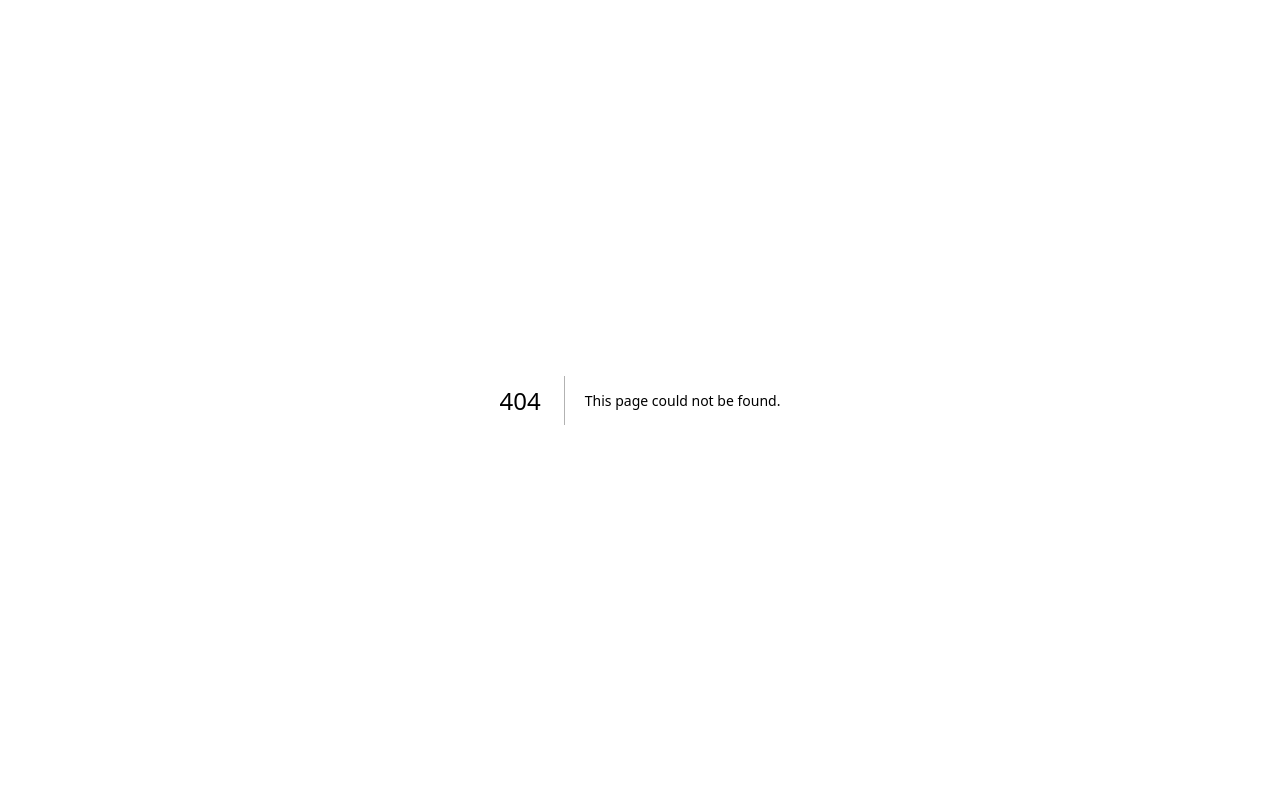
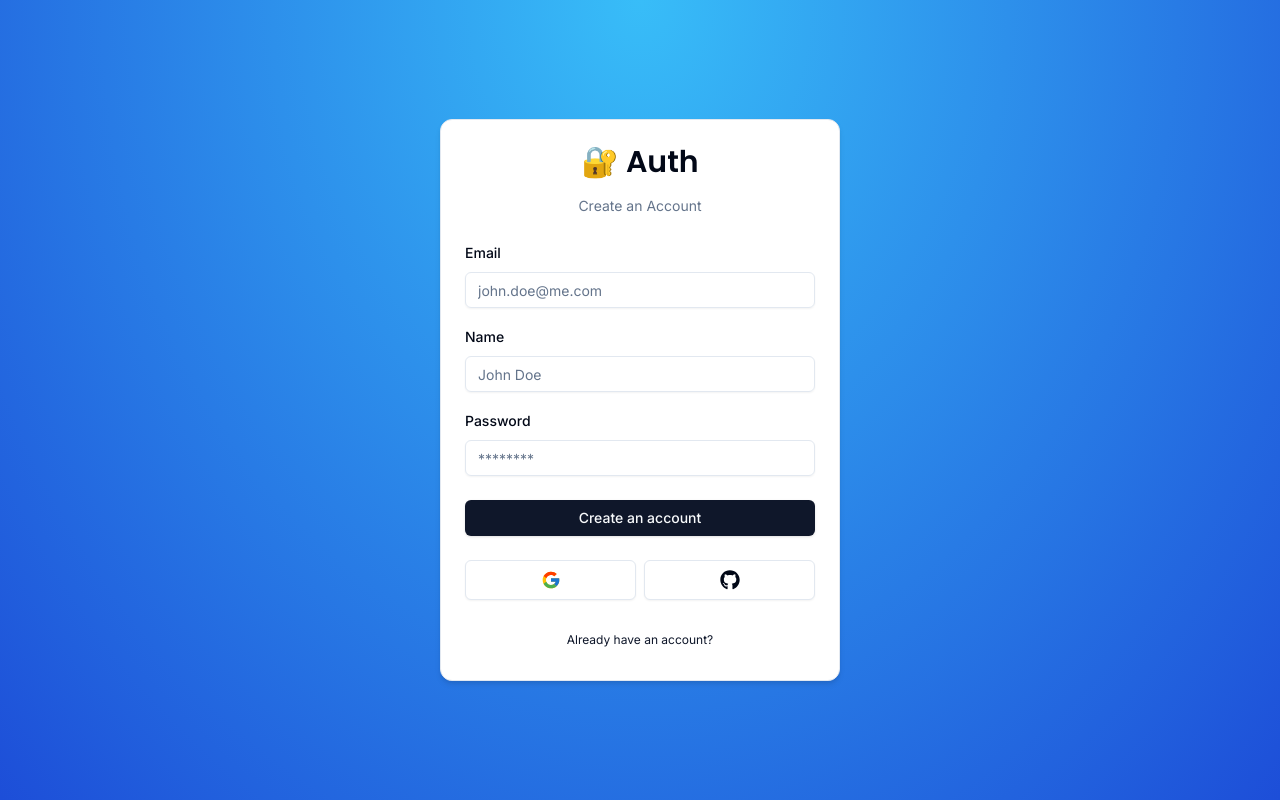
Before and after one commit to kabhinav577/next14-auth, a Next.js app: page /auth/register in a window 1280 px wide. Before the commit this address had no page. Built offline with nearby package versions, Linux system fonts and the light colour scheme.

Commit message:
feat: creating Register page, comp, server-action

```diff
--- /dev/null
+++ b/actions/register.ts
@@ -0,0 +1,19 @@
+'use server';
+
+import * as z from 'zod';
+
+import { RegisterSchema } from '@/schemas';
+
+export const register = async (values: z.infer<typeof RegisterSchema>) => {
+  const validatedFields = RegisterSchema.safeParse(values);
+
+  if (!validatedFields.success) {
+    return {
+      error: 'Invalid Credentials!',
+    };
+  }
+
+  return {
+    success: 'Email Sent!',
+  };
+};
--- /dev/null
+++ b/app/auth/register/page.tsx
@@ -0,0 +1,11 @@
+import { RegisterForm } from '@/components/auth/register-form';
+
+const RegisterPage = () => {
+  return (
+    <div>
+      <RegisterForm />
+    </div>
+  );
+};
+
+export default RegisterPage;
--- /dev/null
+++ b/components/auth/register-form.tsx
@@ -0,0 +1,130 @@
+'use client';
+
+import * as z from 'zod';
+import { useState, useTransition } from 'react';
+import { RegisterSchema } from '@/schemas';
+import { CardWrapper } from './card-wrapper';
+import { useForm } from 'react-hook-form';
+import { zodResolver } from '@hookform/resolvers/zod';
+import {
+  Form,
+  FormControl,
+  FormField,
+  FormItem,
+  FormLabel,
+  FormMessage,
+} from '@/components/ui/form';
+import { Input } from '../ui/input';
+import { Button } from '../ui/button';
+import { FormError } from '../form-error';
+import { FormSuccess } from '../form-success';
+import { register } from '@/actions/register';
+
+export const RegisterForm = () => {
+  const [isPending, startTransition] = useTransition();
+  const [error, setError] = useState<string | undefined>();
+  const [success, setSuccess] = useState<string | undefined>();
+
+  const form = useForm<z.infer<typeof RegisterSchema>>({
+    resolver: zodResolver(RegisterSchema),
+    defaultValues: {
+      name: '',
+      email: '',
+      password: '',
+    },
+  });
+
+  const onSubmit = (values: z.infer<typeof RegisterSchema>) => {
+    setError('');
+    setSuccess('');
+
+    startTransition(() => {
+      register(values).then((data) => {
+        if (data.success) {
+          setSuccess(data.success);
+        } else if (data.error) {
+          setError(data.error);
+        }
+      });
+    });
+  };
+
+  return (
+    <CardWrapper
+      headerLabel="Create an Account"
+      backButtonHref="/auth/logins"
+      backButtonLabel="Already have an account?"
+      showSocial
+    >
+      <Form {...form}>
+        <form onSubmit={form.handleSubmit(onSubmit)} className="space-y-6">
+          <div className="space-y-4">
+            <FormField
+              control={form.control}
+              name="email"
+              render={({ field }) => (
+                <FormItem>
+                  <FormLabel>Email</FormLabel>
+                  <FormControl>
+                    <Input
+                      {...field}
+                      disabled={isPending}
+                      placeholder="john.doe@me.com"
+                      type="email"
+                    />
+                  </FormControl>
+                  <FormMessage />
+                </FormItem>
+              )}
+            />
+
+            <FormField
+              control={form.control}
+              name="name"
+              render={({ field }) => (
+                <FormItem>
+                  <FormLabel>Name</FormLabel>
+                  <FormControl>
+                    <Input
+                      {...field}
+                      disabled={isPending}
+                      placeholder="John Doe"
+                      type="text"
+                    />
+                  </FormControl>
+                  <FormMessage />
+                </FormItem>
+              )}
+            />
+
+            <FormField
+              control={form.control}
+              name="password"
+              render={({ field }) => (
+                <FormItem>
+                  <FormLabel>Password</FormLabel>
+                  <FormControl>
+                    <Input
+                      {...field}
+                      disabled={isPending}
+                      placeholder="********"
+                      type="password"
+                    />
+                  </FormControl>
+                  <FormMessage />
+                </FormItem>
+              )}
+            />
+          </div>
+
+          <FormError message={error} />
+          <FormSuccess message={success} />
+
+          <Button disabled={isPending} type="submit" className="w-full">
+            Create an account
+          </Button>
+        </form>
+      </Form>
+    </CardWrapper>
+  );
+};
--- a/schemas/index.ts
+++ b/schemas/index.ts
@@ -6,3 +6,11 @@
   }),
   password: z.string().min(1, { message: 'Password is required' }),
 });
+
+export const RegisterSchema = z.object({
+  email: z.string().email({
+    message: 'Email is required',
+  }),
+  password: z.string().min(6, { message: 'Minimum 6 Characters required' }),
+  name: z.string().min(1, { message: 'Name is required' }),
+});
```
